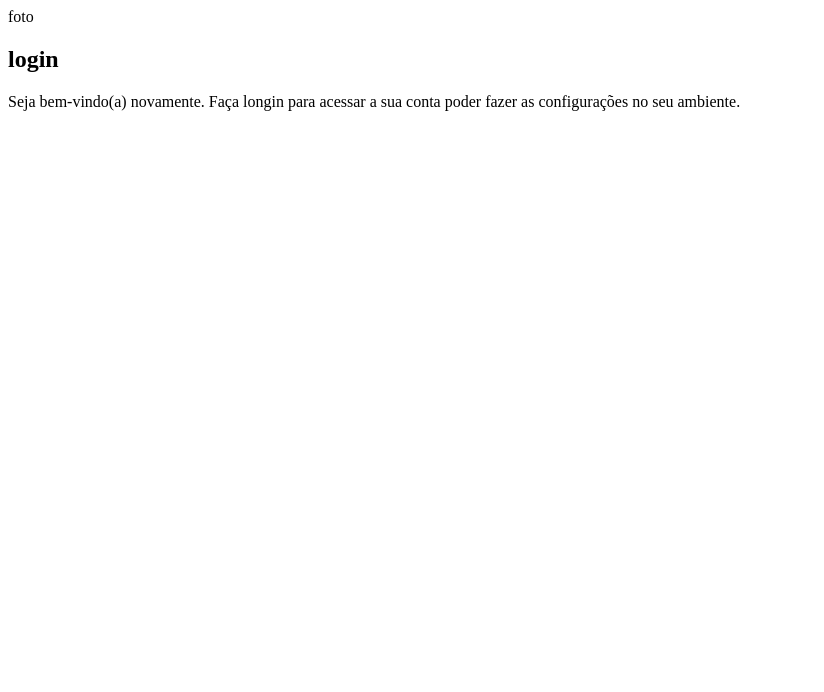
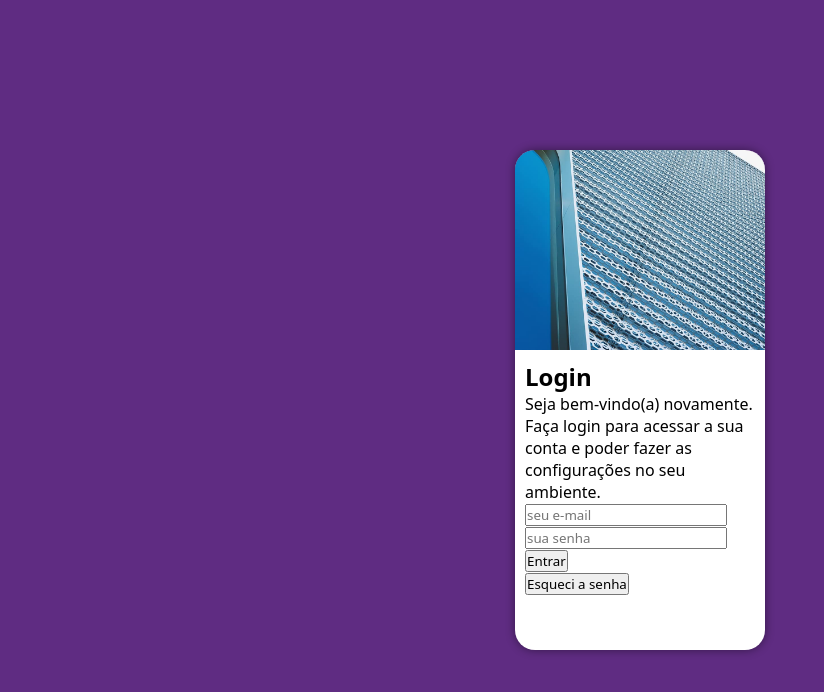
Before and after one commit to JoyceAlmeidas/projeto-login, a plain HTML site: page index.html in a window 1280 px wide. Shown: the whole page, without its empty margins (0-824 px from the left). Drawn offline with Linux system fonts and the light colour scheme.

Commit message:
atualizei projeto

```diff
--- a/estilos/style.css
+++ b/estilos/style.css
@@ -5,3 +5,48 @@
 Verde: #49a09d
 Lilás:#5f2c82
 */
+
+*{
+    font-family: system-ui, -apple-system, BlinkMacSystemFont, 'Segoe UI', Roboto, Oxygen, Ubuntu, Cantarell, 'Open Sans', 'Helvetica Neue', sans-serif;
+    margin: 0px;
+    padding: 0px;
+    box-sizing: border-box;
+}
+
+body, html{
+    background-color:#5f2c82;
+    height: 100vh;
+    width: 100vw;
+
+}
+main{
+    position: relative;
+    height: 100vh;
+    width: 100vw;
+}
+section#login{
+    position: absolute;
+    top: 50%;
+    left: 50%;
+    transform: translate(-50%, -50%);
+    overflow: hidden;
+
+
+    background-color: white;
+    width: 250px;
+    height: 500px;
+    border-radius: 20px;
+    box-shadow: 0px 0px 10px rgba(0, 0, 0, 0.450);
+}
+section#login > div#imagem {
+    display: block;
+    background: #5f2c82 url(../imagens/metal.jpg);
+    height: 200px;
+    background-size: cover;
+    background-position: left bottom;
+
+}
+section#login > div#formulario{
+    display: block;
+    padding: 10px;
+}
--- a/index.html
+++ b/index.html
@@ -1,29 +1,50 @@
 <!DOCTYPE html>
 <html lang="pt-br">
+
 <head>
     <meta charset="UTF-8">
     <meta http-equiv="X-UA-Compatible" content="IE=edge">
     <meta name="viewport" content="width=device-width, initial-scale=1.0">
     <title>Login</title>
     <link rel="stylesheet" href="estilos/style.css">
+    <link rel="stylesheet" href="style.css">
+
 </head>
+
 <body>
     <main>
         <section id="login">
             <div id="imagem">
-                foto
+
             </div>
             <div id="formulario">
-                <h1>login</h1>
-                <p>Seja bem-vindo(a) novamente. Faça longin para acessar a sua conta poder fazer as configurações no seu ambiente.
+                <h1>Login</h1>
+                <p>Seja bem-vindo(a) novamente. Faça login para acessar a sua conta e poder fazer as configurações no seu ambiente.
                 </p>
                 <form action="login.php" method="post">
+                    <p>
+
+                        <label for="iemail"></label> <input type="email" name="email" id="iemail" autocomplete="email"
+                            required placeholder="seu e-mail">
+                    </p>
+                    <p>
+                        <label for="isenha"></label>
+                        <input type="password" name="senha" id="isenha" required placeholder="sua senha ">
+                    </p>
+                    <p>
+                        <input type="submit" value="Entrar">
+                    </p>
+                    <p>
+                        <input type="submit" value="Esqueci a senha">
+                    </p>
 
 
                 </form>
             </div>
 
+
         </section>
     </main>
 </body>
+
 </html>
--- /dev/null
+++ b/style.css
@@ -0,0 +1,5 @@
+@charset "UTF-8";
+
+@media screen and (min-width: 768px;) and (max-width 992px) {
+
+}
```
